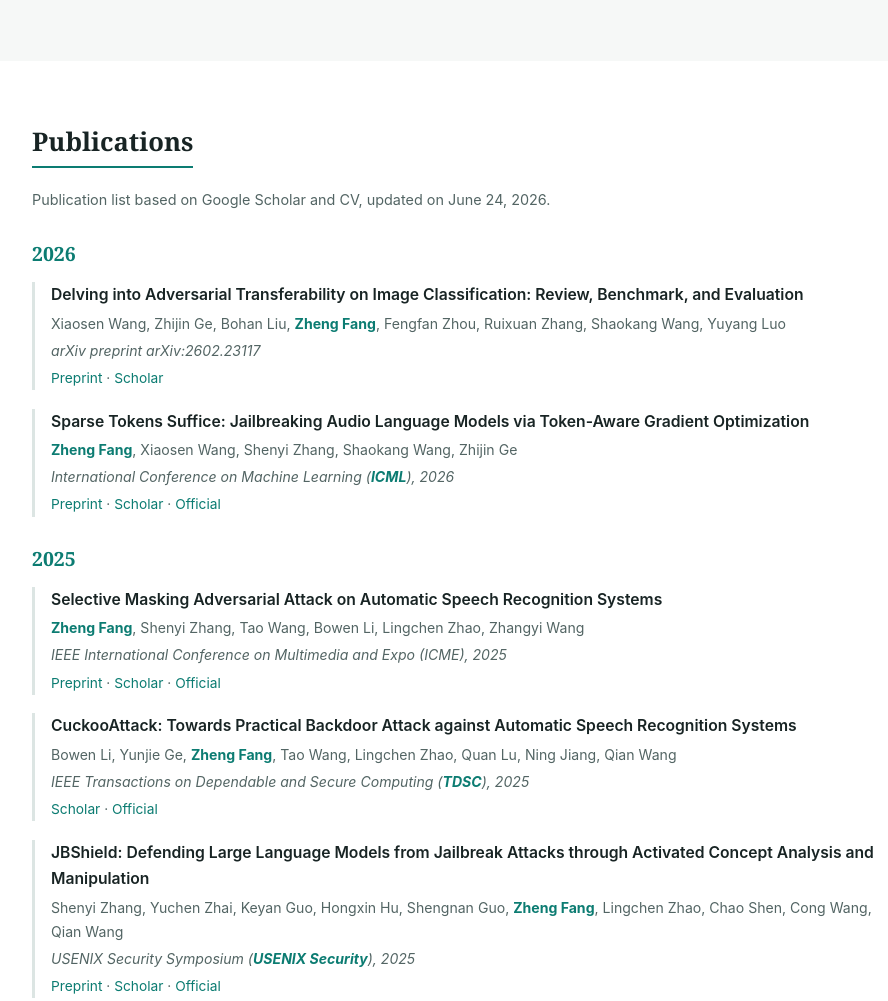
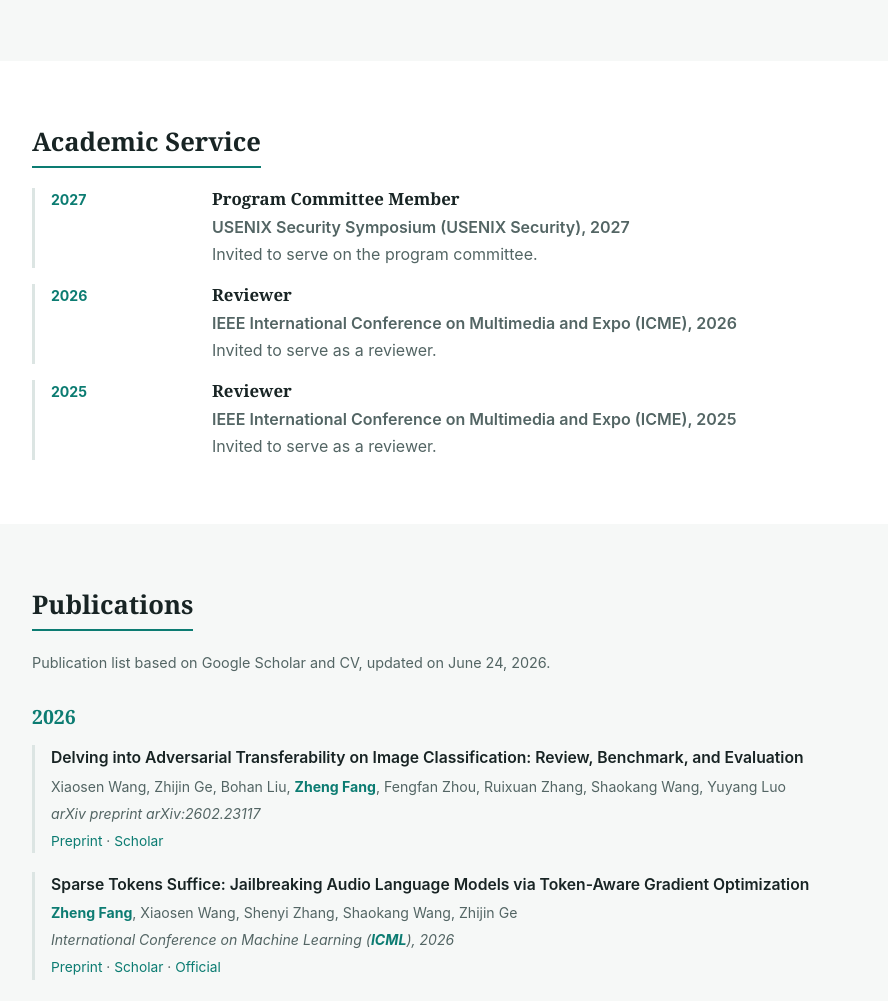
Before and after one commit to ZhengFangWHU/zhengfangwhu.github.io, a plain HTML site: page index.html in a window 1280 px wide. Shown: the part 1665-2666 px from the top of the page, without its empty margins (178-1066 px from the left). Drawn offline with Linux system fonts and the light colour scheme.

Commit message:
Add academic service section

```diff
--- a/data.js
+++ b/data.js
@@ -57,6 +57,26 @@ const siteData = {
       title: "Algorithm Intern, LLM/MLLM Security Red Teaming",
       place: "Alibaba Security",
       detail: "Conducted jailbreak research on audio language models and MLLMs, and analyzed and validated backdoor attacks against agents; supported LLM security evaluation, stress testing, and red-teaming methodology development."
+    }
+  ],
+  service: [
+    {
+      date: "2027",
+      title: "Program Committee Member",
+      place: "USENIX Security Symposium (USENIX Security), 2027",
+      detail: "Invited to serve on the program committee."
+    },
+    {
+      date: "2026",
+      title: "Reviewer",
+      place: "IEEE International Conference on Multimedia and Expo (ICME), 2026",
+      detail: "Invited to serve as a reviewer."
+    },
+    {
+      date: "2025",
+      title: "Reviewer",
+      place: "IEEE International Conference on Multimedia and Expo (ICME), 2025",
+      detail: "Invited to serve as a reviewer."
     }
   ],
   publicationsNote: "Publication list based on Google Scholar and CV, updated on June 24, 2026.",
--- a/index.html
+++ b/index.html
@@ -29,6 +29,7 @@
           <a href="#education">Education</a>
           <a href="#research">Research</a>
           <a href="#experience">Experience</a>
+          <a href="#service">Service</a>
           <a href="#publications">Publications</a>
           <a href="#contact">Contact</a>
           <button class="theme-toggle" id="theme-toggle" aria-label="Toggle dark mode">
@@ -80,7 +81,14 @@
         </div>
       </section>
 
-      <section class="section" id="publications">
+      <section class="section" id="service">
+        <div class="container">
+          <h2>Academic Service</h2>
+          <div class="timeline-list" id="service-list"></div>
+        </div>
+      </section>
+
+      <section class="section section-alt" id="publications">
         <div class="container">
           <h2>Publications</h2>
           <p class="section-note" id="publications-note"></p>
@@ -88,7 +96,7 @@
         </div>
       </section>
 
-      <section class="section section-alt" id="contact">
+      <section class="section" id="contact">
         <div class="container">
           <h2>Contact</h2>
           <div class="contact-list" id="contact-list"></div>
--- a/render.js
+++ b/render.js
@@ -63,6 +63,7 @@
 
   document.getElementById("education-list").innerHTML = renderTimeline(data.education);
   document.getElementById("experience-list").innerHTML = renderTimeline(data.experience);
+  document.getElementById("service-list").innerHTML = renderTimeline(data.service);
 
   document.getElementById("research-list").innerHTML = data.research
     .map(
```
